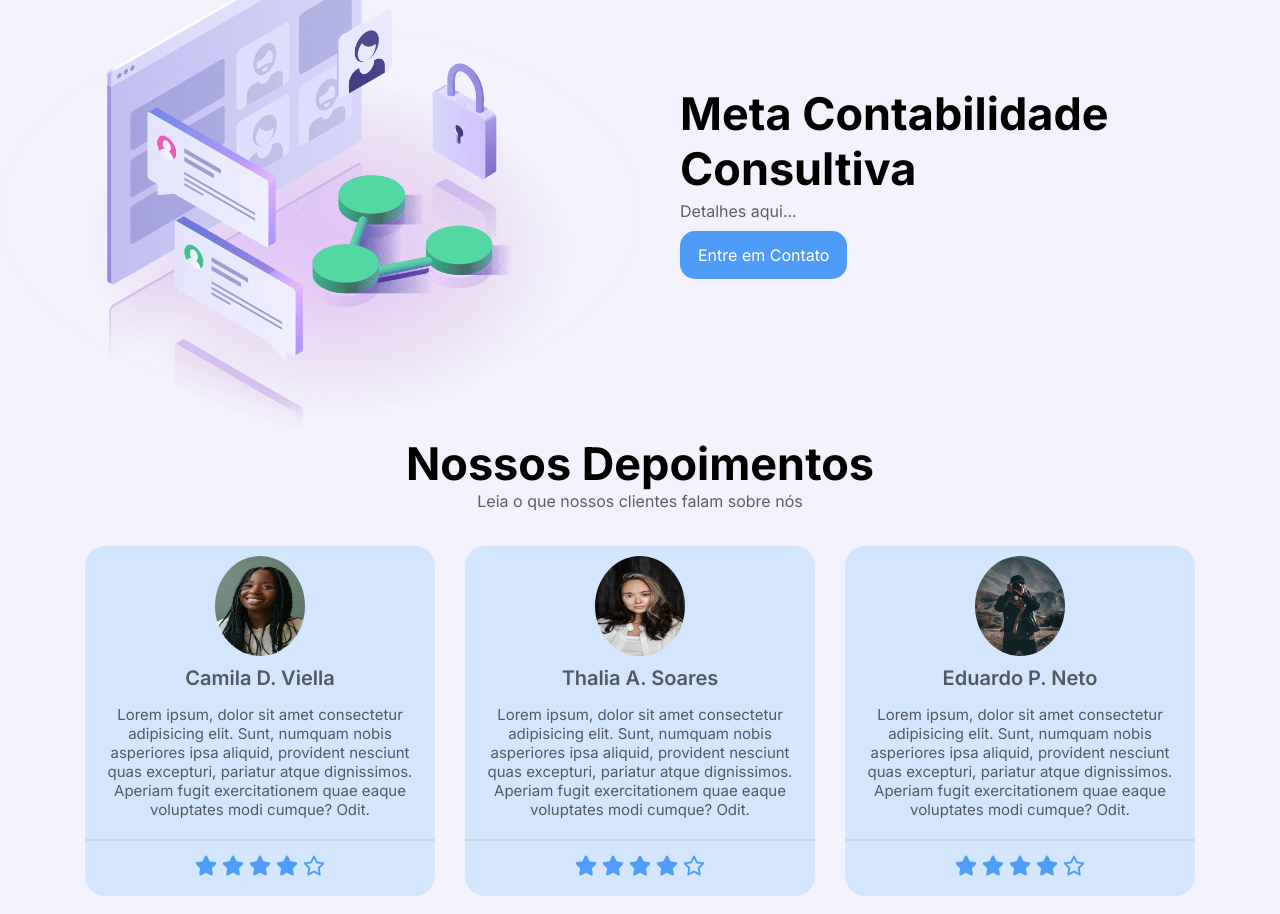
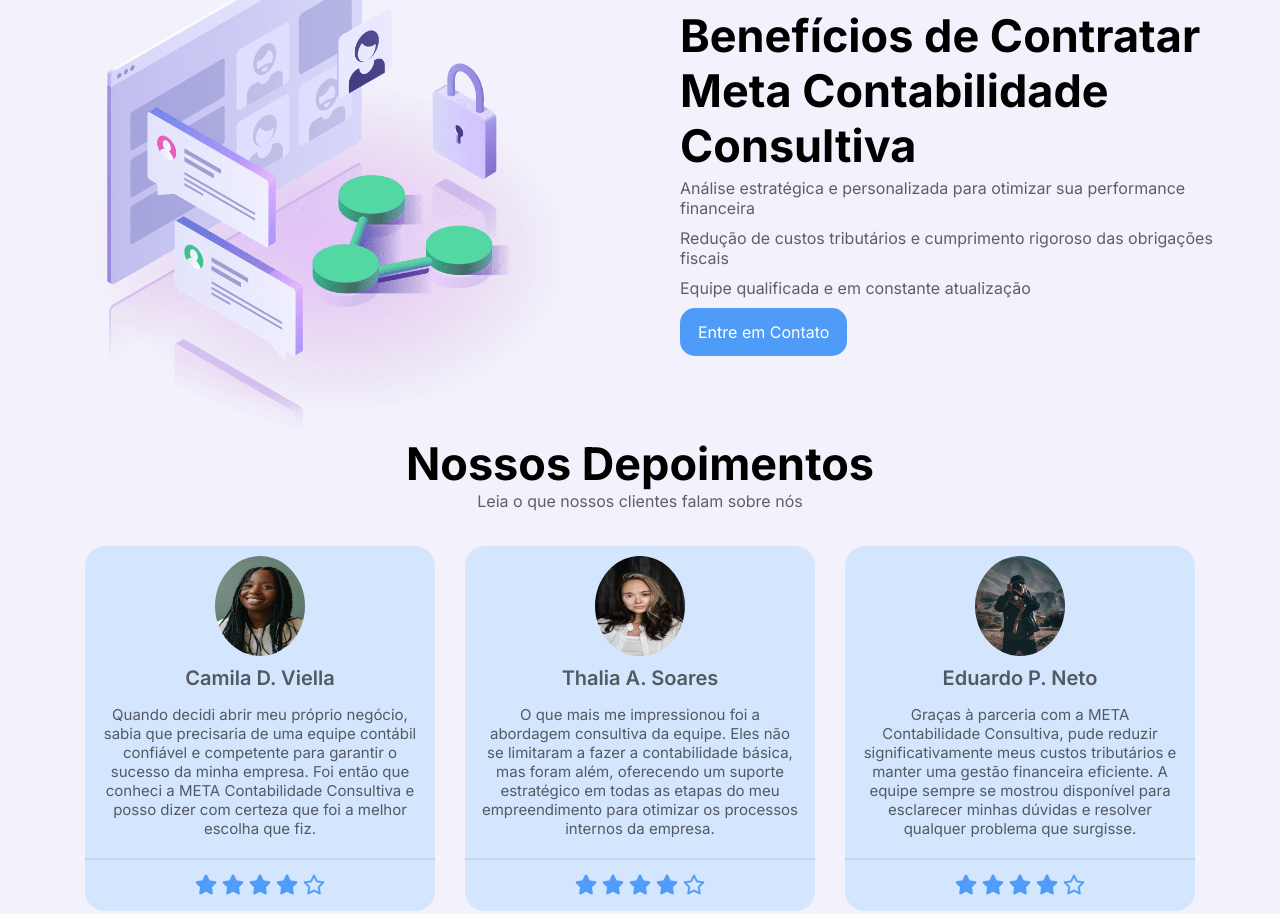
Before and after one commit to EduardoTADS/SiteMeta, a plain HTML site: page index.html in a window 1280 px wide. Shown: the part 1163-2077 px from the top of the page. Drawn offline with Linux system fonts and the light colour scheme.

Commit message:
Populando informações

```diff
--- a/css/style.css
+++ b/css/style.css
@@ -164,7 +164,7 @@ nav ul a{
 .cards {
     display: flex;
     justify-content: center;
-    height: 350px;
+    height: 100%;
     border-bottom: 20px;
 }
 
--- a/index.html
+++ b/index.html
@@ -66,8 +66,11 @@
                 <img src="img/h4.png" alt="">
             </div>
             <div class="info-text">
-                <h3>Meta Contabilidade Consultiva</h3>
-                <p>Detalhes aqui...</p>
+                <h3>Benefícios de Contratar
+                    Meta Contabilidade Consultiva</h3>
+                <p>Análise estratégica e personalizada para otimizar sua performance financeira</p>
+                <p>Redução de custos tributários e cumprimento rigoroso das obrigações fiscais</p>
+                <p>Equipe qualificada e em constante atualização</p>
                     <a href="contact.html" class="btn animate-btn">Entre em Contato</a>
             </div>
         </div>
@@ -84,10 +87,9 @@
                 <div class="card-item">
                     <img src="img/perfil.png" alt="">
                     <p class="nome-user">Camila D. Viella</p>
-                    <p class="dp-user"> Lorem ipsum, dolor sit amet consectetur adipisicing elit. Sunt,
-                        numquam nobis asperiores ipsa aliquid, provident nesciunt quas excepturi,
-                        pariatur atque dignissimos. Aperiam fugit exercitationem quae eaque voluptates modi cumque?
-                         Odit.</p>
+                    <p class="dp-user">Quando decidi abrir meu próprio negócio, sabia que precisaria de uma equipe contábil confiável
+                         e competente para garantir o sucesso da minha empresa. Foi então que conheci a META Contabilidade Consultiva
+                         e posso dizer com certeza que foi a melhor escolha que fiz.</p>
                     <div class="star">
                         <i class="fa-solid fa-star"></i>
                         <i class="fa-solid fa-star"></i>
@@ -101,10 +103,8 @@
                 <div class="card-item">
                     <img src="img/perfil2.png" alt="">
                     <p class="nome-user">Thalia A. Soares</p>
-                    <p class="dp-user"> Lorem ipsum, dolor sit amet consectetur adipisicing elit. Sunt,
-                         numquam nobis asperiores ipsa aliquid, provident nesciunt quas excepturi,
-                         pariatur atque dignissimos. Aperiam fugit exercitationem quae eaque voluptates modi cumque?
-                          Odit.</p>
+                    <p class="dp-user"> O que mais me impressionou foi a abordagem consultiva da equipe. Eles não se limitaram a fazer a contabilidade básica, mas foram além,
+                         oferecendo um suporte estratégico em todas as etapas do meu empreendimento para otimizar os processos internos da empresa.</p>
                     <div class="star">
                         <i class="fa-solid fa-star"></i>
                         <i class="fa-solid fa-star"></i>
@@ -118,10 +118,9 @@
                 <div class="card-item">
                     <img src="img/prefil3.png" alt="">
                     <p class="nome-user">Eduardo P. Neto</p>
-                    <p class="dp-user"> Lorem ipsum, dolor sit amet consectetur adipisicing elit. Sunt,
-                         numquam nobis asperiores ipsa aliquid, provident nesciunt quas excepturi,
-                         pariatur atque dignissimos. Aperiam fugit exercitationem quae eaque voluptates modi cumque?
-                          Odit.</p>
+                    <p class="dp-user"> Graças à parceria com a META Contabilidade Consultiva, pude reduzir significativamente meus
+                         custos tributários e manter uma gestão financeira eficiente. A equipe sempre se mostrou disponível para esclarecer
+                          minhas dúvidas e resolver qualquer problema que surgisse.</p>
                     <div class="star">
                         <i class="fa-solid fa-star"></i>
                         <i class="fa-solid fa-star"></i>
```
